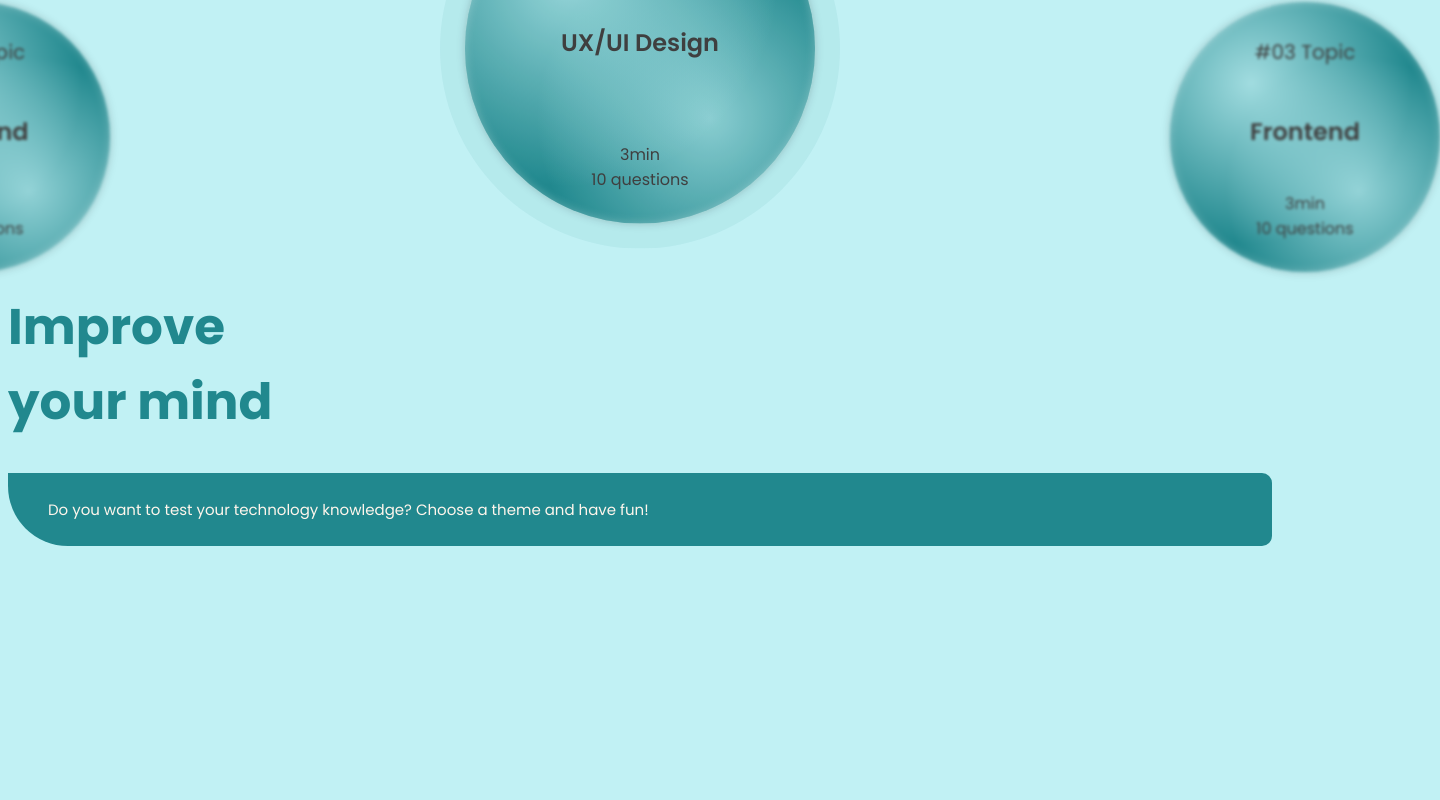
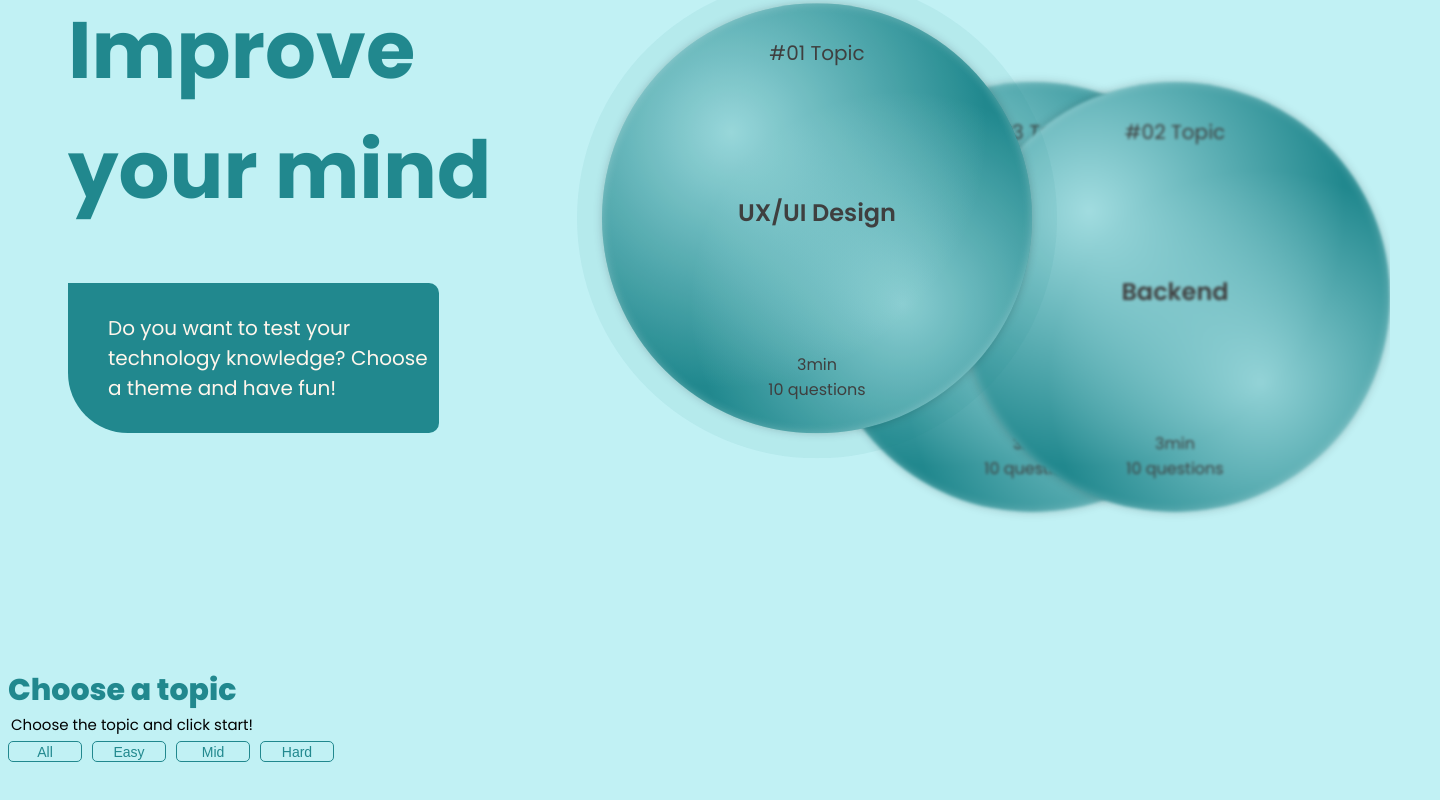
Before and after one commit to emilyjuly/quiztime, a React (Vite) app: page / in a window 1280 px wide. Shown: the part 238-1038 px from the top of the page, 1440 px wide, since content can reach past the window. Before the commit the page ends 842 px from the top, so only its background shows below. Built offline with nearby package versions, Linux system fonts and the light colour scheme.

Commit message:
Start the choose a topic section

```diff
--- a/src/App.tsx
+++ b/src/App.tsx
@@ -1,12 +1,14 @@
 import './App.css';
 import Navbar from './components/Navbar/navbar';
 import Home from './pages/Home/home';
+import ChooseATopic from './pages/ChooseATopic/chooseATopic';
 
 function App() {
   return (
     <div className="container-app">
       <Navbar />
       <Home />
+      <ChooseATopic />
     </div>
   );
 }
--- a/src/components/Navbar/navbar.tsx
+++ b/src/components/Navbar/navbar.tsx
@@ -5,7 +5,7 @@ const navbar = () => {
 
   return (
     <div className="container-navbar">
-      <img alt="Logo quiztime" src="/logo.svg" width={100} />
+      <img alt="Logo quiztime" src="/logo.svg" className='image-navbar' />
       <div className="options">
         {menuItems.map((menuItem) => (
           <button type="button" title={menuItem} className="menuItemButton">
--- a/src/components/Navbar/styles.css
+++ b/src/components/Navbar/styles.css
@@ -1,6 +1,10 @@
 .container-navbar {
   display: flex;
   justify-content: space-between;
+}
+
+.image-navbar {
+  width: 7rem;
 }
 
 .options {
@@ -13,4 +17,23 @@
   border: none;
   color: #21888e;
   background-color: #c1f1f4;
+  cursor: pointer;
 }
+
+@media (min-width: 768px) {
+  .container-navbar {
+    padding: 2rem;
+  }
+
+  .image-navbar {
+    width: 10rem;
+  }
+
+  .options {
+    gap: 6rem;
+  }
+
+  .menuItemButton {
+    font-size: 20px;
+  }
+}
--- /dev/null
+++ b/src/pages/ChooseATopic/chooseATopic.tsx
@@ -0,0 +1,35 @@
+import { useState } from 'react';
+import './styles.css';
+
+const chooseATopic = () => {
+  const buttons = ['All', 'Easy', 'Mid', 'Hard'];
+  const [filter, setFilter] = useState('');
+
+  return (
+    <div className="container-choose">
+      <span className="title-choose">Choose a topic</span>
+      <span className="subtitle-choose">Choose the topic and click start!</span>
+      <div className="container-tag">
+        {buttons.map((button) => (
+          <div
+            key={button}
+            className={`container-tag-choose ${
+              filter === button ? 'container-tag-choose-active' : ''
+            }`}
+          >
+            <button
+              onClick={() => setFilter(button)}
+              title="Filter"
+              type="button"
+              className="tag-choose"
+            >
+              {button}
+            </button>
+          </div>
+        ))}
+      </div>
+    </div>
+  );
+};
+
+export default chooseATopic;
--- /dev/null
+++ b/src/pages/ChooseATopic/styles.css
@@ -0,0 +1,46 @@
+.container-choose {
+  height: 100vh;
+  margin-top: 7rem;
+  display: flex;
+  flex-direction: column;
+}
+
+.title-choose {
+  font-size: 30px;
+  color: #21888e;
+  font-weight: 800;
+}
+
+.subtitle-choose {
+  font-size: 15px;
+  margin-left: 3px;
+}
+
+.container-tag {
+  display: flex;
+  flex-direction: row;
+  gap: 10px;
+  margin-top: 5px;
+}
+
+.container-tag-choose {
+  display: flex;
+  justify-content: center;
+  align-items: center;
+  border: 1px solid #21888e;
+  width: 4.5rem;
+  height: 1.2rem;
+  border-radius: 5px;
+  cursor: pointer;
+}
+
+.container-tag-choose-active {
+  background-color: #fff6ec;
+}
+
+.tag-choose {
+  font-size: 14px;
+  border: none;
+  background-color: #c1f1f4;
+  color: #21888e;
+}
--- a/src/pages/Home/styles.css
+++ b/src/pages/Home/styles.css
@@ -1,7 +1,7 @@
 .container-home {
   display: flex;
   flex-direction: column;
-  height: 100vh;
+  height: 85vh;
 }
 
 .container-circle {
@@ -113,9 +113,61 @@
     transform: translateY(0);
   }
   50% {
-    transform: translateY(-10px); /* Movendo para cima */
+    transform: translateY(-10px);
   }
   100% {
-    transform: translateY(0); /* Voltando para a posição original */
+    transform: translateY(0);
   }
 }
+
+@media (min-width: 768px) {
+  .container-home {
+    flex-direction: row-reverse;
+    justify-content: space-between;
+  }
+
+  .circle {
+    top: 3rem;
+    right: 15rem;
+    width: 25rem;
+    height: 25rem;
+  }
+
+  .circle-1::before {
+    width: 30rem;
+    height: 30rem;
+  }
+
+  .circle-2 {
+    right: 2rem;
+    top: 20rem;
+  }
+
+  .circle-3 {
+    left: 60rem;
+    top: 20rem;
+  }
+
+  .container-title {
+    display: flex;
+    flex-direction: column;
+    margin: 60px;
+  }
+
+  .title-home {
+    font-size: 80px;
+    color: #21888e;
+  }
+
+  .container-text-home {
+    width: 45%;
+    background-color: #21888e;
+    border-radius: 0 10px 10px 60px;
+    padding: 10px 10px 10px 40px;
+  }
+
+  .text-home {
+    color: #fff6ec;
+    font-size: 20px;
+  }
+}
```
